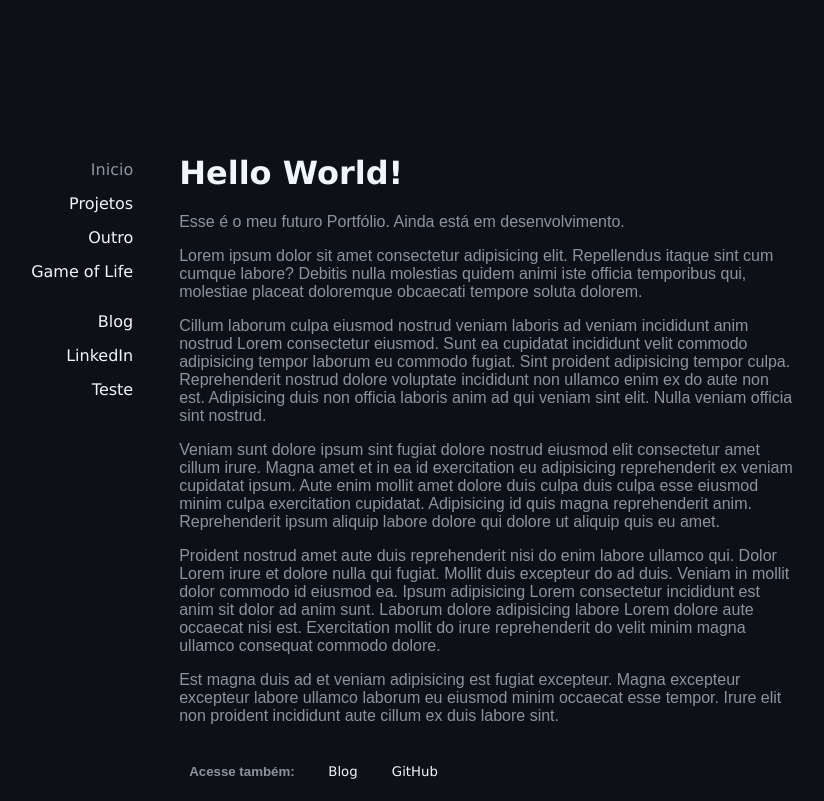
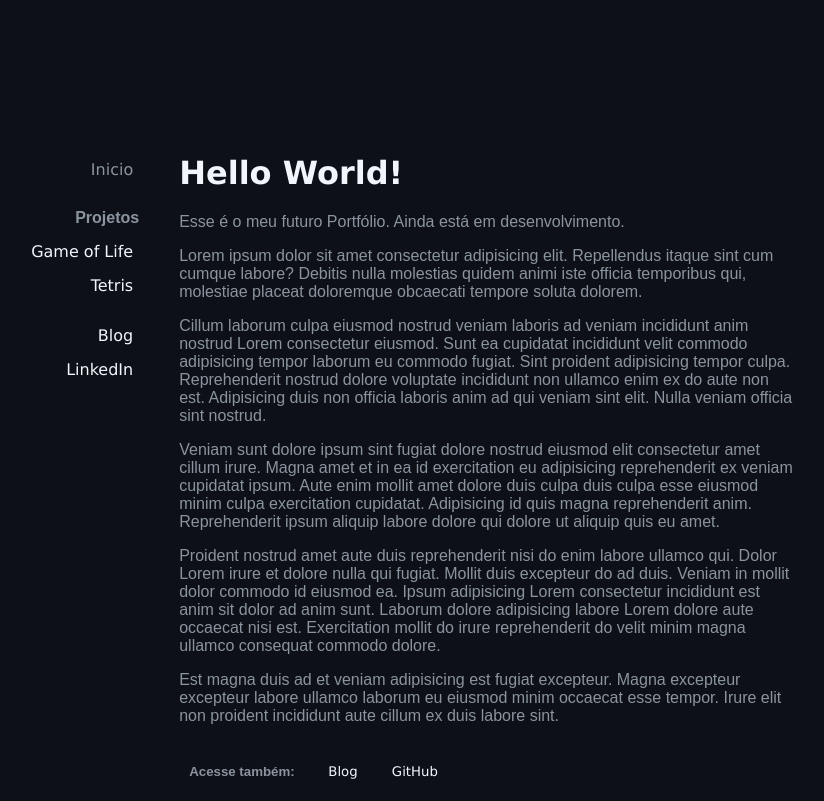
Before and after one commit to andersonlot/andersonlot.github.io, a plain HTML site: page index.html in a window 1280 px wide. Shown: the whole page, without its empty margins (228-1052 px from the left). Drawn offline with Linux system fonts and the light colour scheme; grey boxes are pictures that could not be loaded.

Commit message:
Adicionando links

```diff
--- a/index.html
+++ b/index.html
@@ -26,16 +26,16 @@
       <nav>
         <ul>
           <li><a class="menu-ativo" >Inicio</a></li>
-          <li><a class="menu" href="pages/projetos.html">Projetos</a></li>
-          <li><a class="menu" href="../Game-of-Life">Outro</a></li>
+          <li><a></a></li>
+          <li><a ><strong>Projetos</strong></a></li>
           <li><a class="menu" href="../Game-of-Life">Game of Life</a></li>
+          <li><a class="menu" href="../Tetris">Tetris</a></li>
         </ul>
       </nav>
       <nav>
         <ul>
           <li><a class="menu" href="https://andersonlot.wordpress.com">Blog</a></li>
           <li><a class="menu" href="https://br.linkedin.com/in/anderson-lot-roman-075928152">LinkedIn</a></li>
-          <li><a class="menu" href="../Game-of-Life">Teste</a></li>
         </ul>
       </nav>
     </div>
```
